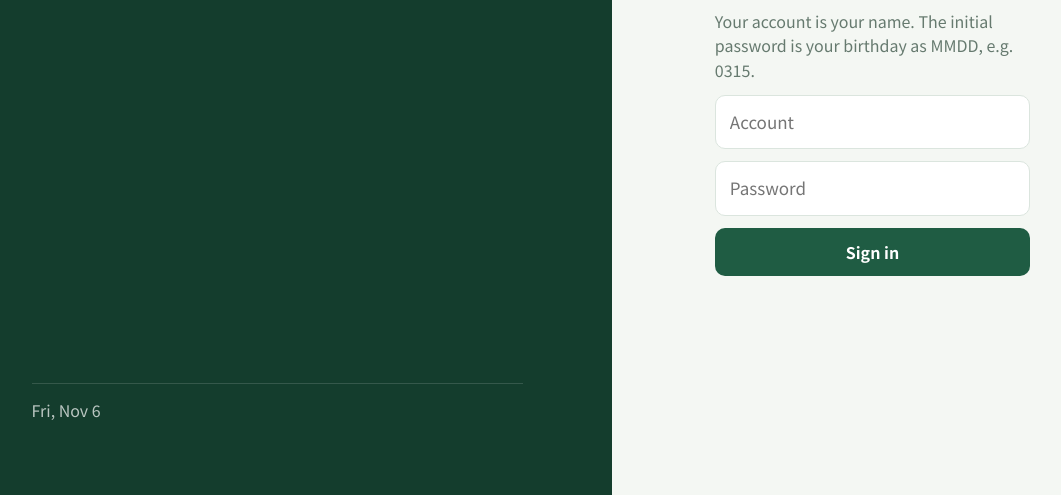
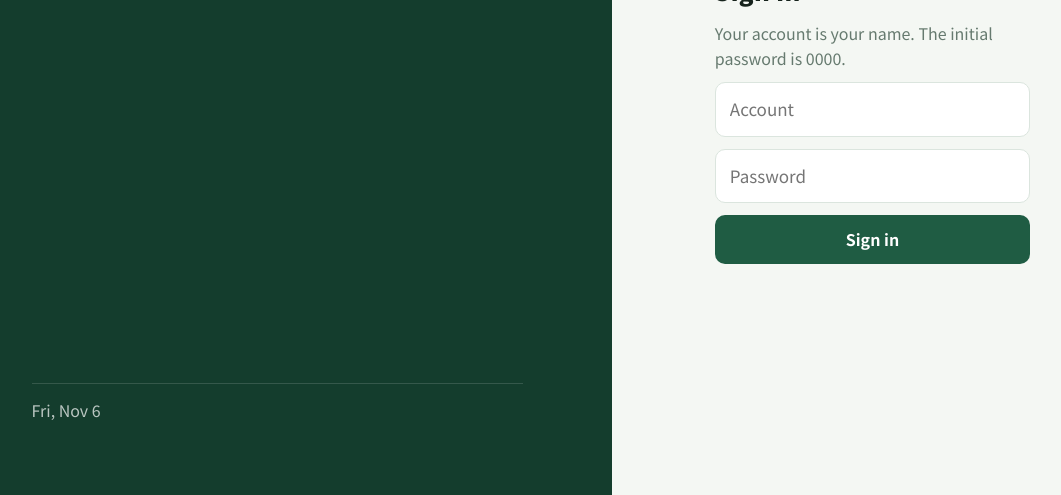
Before and after one commit to Forestry-school/take-attendance, a plain HTML site: page index.html in a window 1280 px wide. Shown: the part 305-800 px from the top of the page, without its empty margins (58-1119 px from the left). Drawn offline with Linux system fonts and the light colour scheme.

Commit message:
Update index.html

```diff
--- a/index.html
+++ b/index.html
@@ -65,7 +65,7 @@ const r=await fetch(window.API_URL,{method:'POST',headers:{'Content-Type':'text/
 const j=await r.json();if(!j.ok)throw new Error(j.error);return j.data};
 /* ---- 中英文 ---- */
 const EN={'福瑞斯特<br>中小學':'Forestry<br>School','福瑞斯特':'Forestry School','線上點名':'Attendance','線上點名系統':'Online Attendance System','登入':'Sign in',
-'帳號為您的姓名；初始密碼為0000。':'Your account is your name. The initial password is your birthday as MMDD, e.g. 0315.','帳號':'Account','密碼':'Password',
+'帳號為您的姓名；初始密碼為0000。':'Your account is your name. The initial password is 0000.','帳號':'Account','密碼':'Password',
 '您仍在使用初始密碼，建議按右上角「改密碼」更換':'You are using the initial password. Please change it with "Change password".','改密碼':'Change password','登出':'Sign out',
 '目前密碼':'Current password','新密碼(至少 4 碼)':'New password (min. 4 characters)','新密碼(四位數字)':'New password (4 digits)','密碼已更新':'Password updated','管理者':'Admin','教師':'Teacher','沒有資料':'No data',
 '{c} 班':'Class {c}','第 {p} 節':'Period {p}','第{p}節':'Period {p}','已點名，可修改':'Submitted — you can edit','上課中，距下課 {m} 分鐘':'In session — {m} min left',
```
